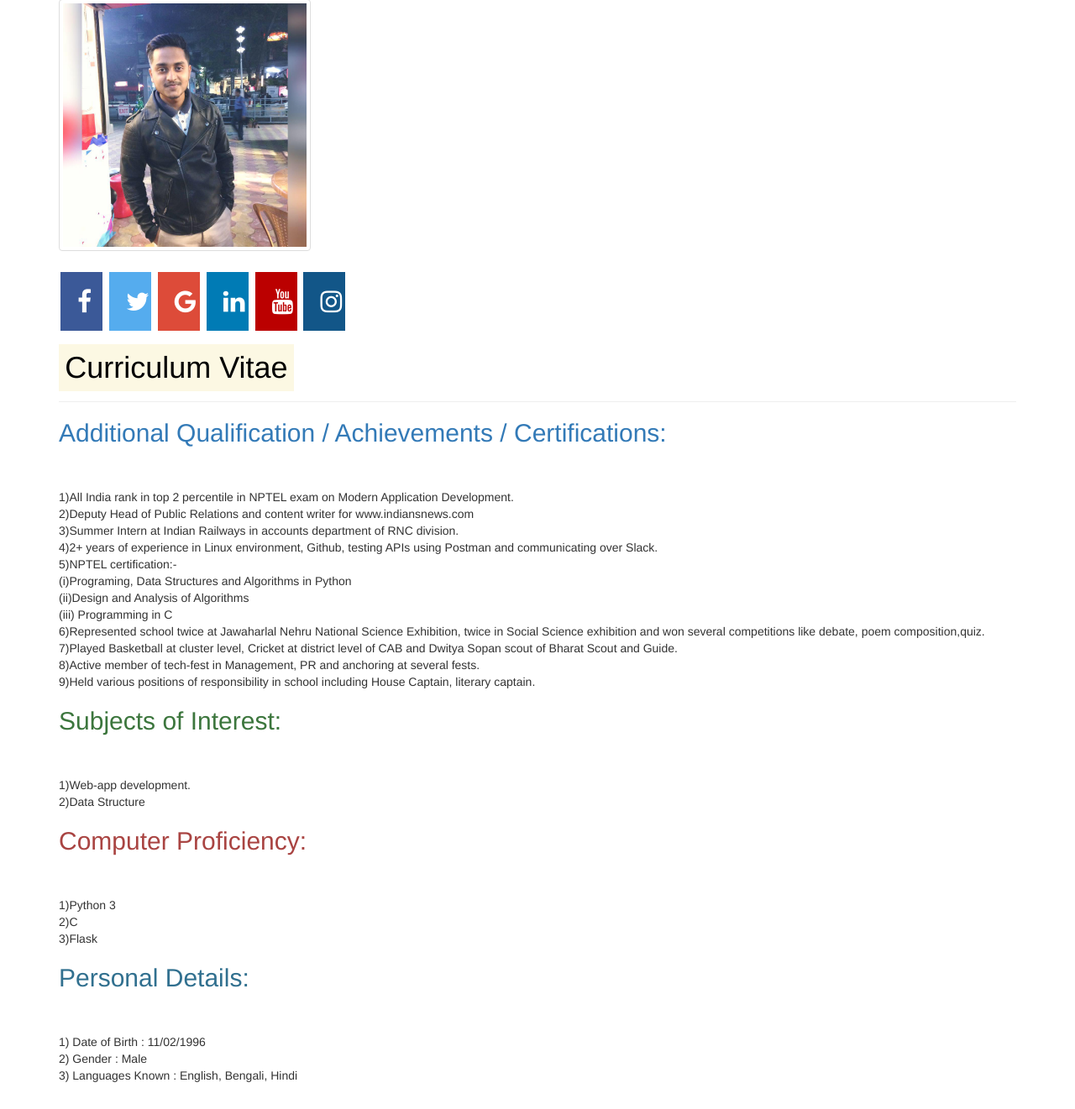
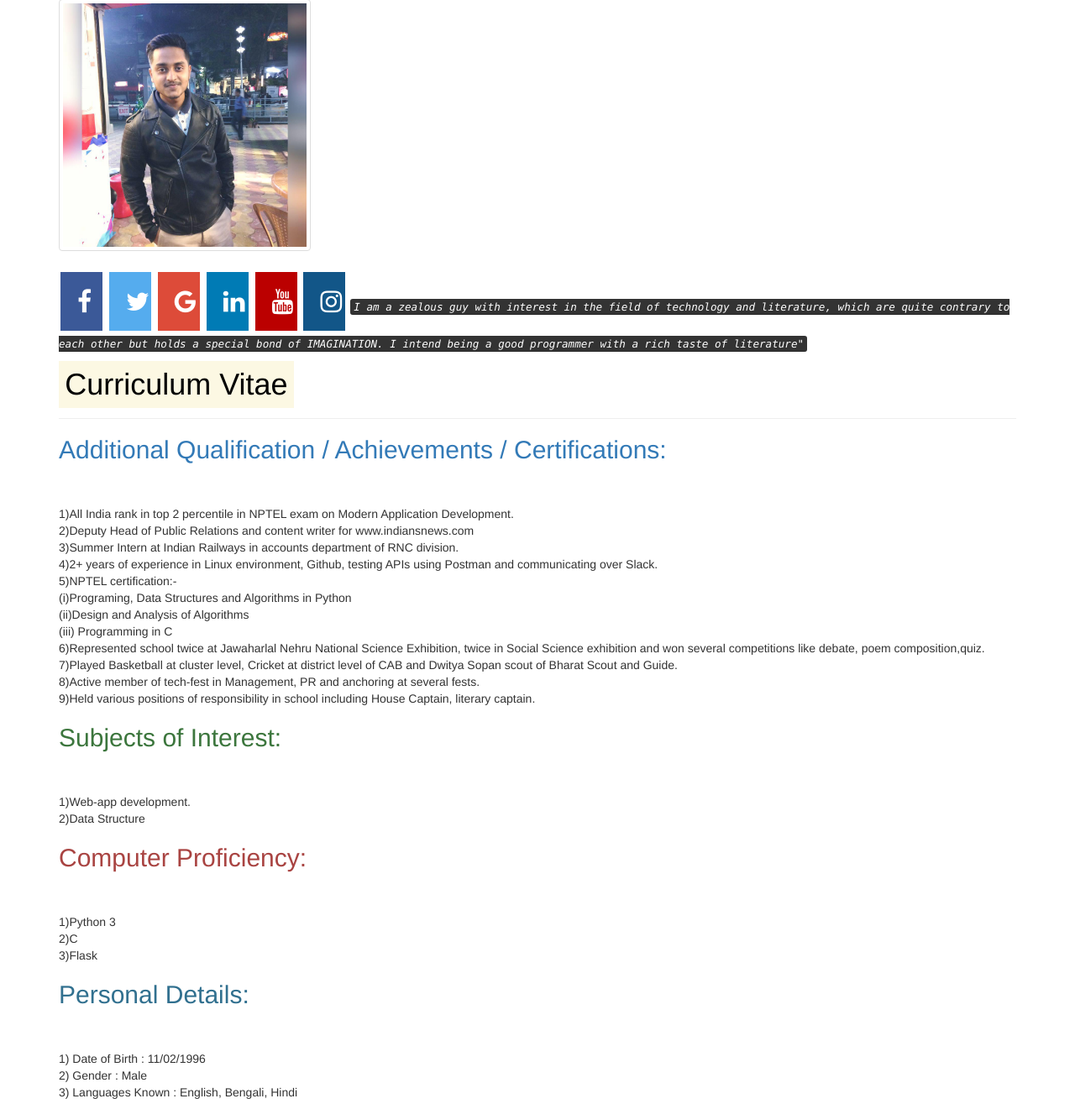
Before and after one commit to souvikhaldar/Hisab-Kitab, a Flask app: page /about in a window 1280 px wide. Shown: the part 143-1464 px from the top of the page at 84% size. Before the commit the page ends 1432 px from the top, so only its background shows below. Run offline with Flask 2, Linux system fonts and the light colour scheme; some libraries are stand-ins or nearby versions.

```diff
--- a/app/src/templates/about.html
+++ b/app/src/templates/about.html
@@ -59,7 +59,7 @@
 <a href="https://www.linkedin.com/in/souvikhaldar/" class="fa fa-linkedin" target="_blank"></a>
 <a href="https://www.youtube.com/channel/UCUX6Z_qseERcReDrY2sE7KA/featured?view_as=subscriber" class="fa fa-youtube" target="_blank"></a>
 <a href="https://www.instagram.com/souvikhaldar/?hl=en" class="fa fa-instagram" target="_blank"></a>
-
+<kbd><i>I am a zealous guy with interest in the field of technology and literature, which are quite contrary to each other but holds a special bond of IMAGINATION. I intend being a good programmer with a rich taste of literature"</i></kbd>
 <h1><mark>Curriculum Vitae</mark></h1><hr>
 <p class="lead">
   <h2 class="text-primary">Additional Qualification / Achievements / Certifications:</h2></br></br>
--- a/app/src/templates/layout.html
+++ b/app/src/templates/layout.html
@@ -3,9 +3,6 @@
   <head>
     <meta charset="utf-8">
     <title>Hisab-Kitab</title>
-    <style>
-    background-image: url('wall.jpg');
-    </style>
     <!-- jQuery library -->
     <script src="https://ajax.googleapis.com/ajax/libs/jquery/3.2.1/jquery.min.js"></script>
     <link rel="stylesheet" href="https://maxcdn.bootstrapcdn.com/bootstrap/3.3.7/css/bootstrap.min.css">
```
